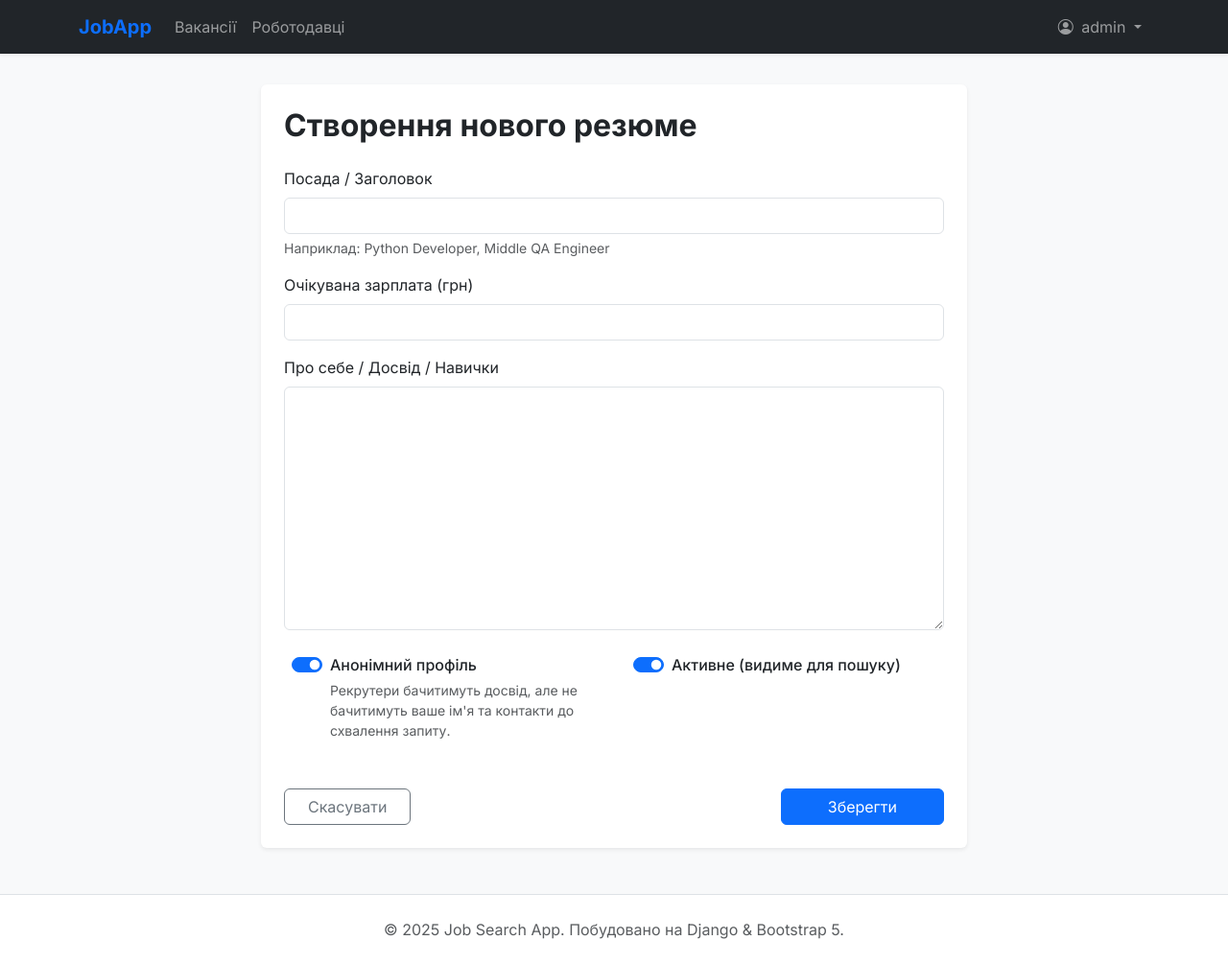
After one commit to dmitrysdevfs/job-app, a Django app: page /resumes/create/ in a window 1280 px wide. The commit adds this page. Shown: the whole page at 96% size. Run offline with Django 5.2, Linux system fonts and the light colour scheme; a user stored in the database is signed in.

Commit message:
Implement Resume management (CRUD) for candidates

```diff
--- a/job_search/urls.py
+++ b/job_search/urls.py
@@ -25,6 +25,7 @@ urlpatterns = [
     path("admin/", admin.site.urls),
     path("accounts/", include("django.contrib.auth.urls")),
     path("users/", include("user.urls")),
+    path("resumes/", include("resume.urls")),
     path("", index),
     path("vacancies/", include("vacancy.urls")),
     path("employers/", include("employer.urls")),
--- /dev/null
+++ b/resume/urls.py
@@ -0,0 +1,11 @@
+from django.urls import path
+from . import views
+
+app_name = 'resume'
+
+urlpatterns = [
+    path('', views.ResumeListView.as_view(), name='list'),
+    path('create/', views.ResumeCreateView.as_view(), name='create'),
+    path('<int:pk>/edit/', views.ResumeUpdateView.as_view(), name='update'),
+    path('<int:pk>/delete/', views.ResumeDeleteView.as_view(), name='delete'),
+]
--- a/resume/views.py
+++ b/resume/views.py
@@ -1,3 +1,42 @@
-from django.shortcuts import render
+from django.views.generic import ListView, CreateView, UpdateView, DeleteView
+from django.contrib.auth.mixins import LoginRequiredMixin, UserPassesTestMixin
+from django.urls import reverse_lazy
+from .models import Resume
 
-# Create your views here.
+class ResumeListView(LoginRequiredMixin, ListView):
+    model = Resume
+    template_name = 'resume/resume_list.html'
+    context_object_name = 'resumes'
+
+    def get_queryset(self):
+        # Candidates only see their own resumes
+        return Resume.objects.filter(user=self.request.user).order_by('-updated_at')
+
+class ResumeCreateView(LoginRequiredMixin, CreateView):
+    model = Resume
+    fields = ['title', 'description', 'expected_salary', 'is_anonymous', 'is_active']
+    template_name = 'resume/resume_form.html'
+    success_url = reverse_lazy('resume:list')
+
+    def form_valid(self, form):
+        form.instance.user = self.request.user
+        return super().form_valid(form)
+
+class ResumeUpdateView(LoginRequiredMixin, UserPassesTestMixin, UpdateView):
+    model = Resume
+    fields = ['title', 'description', 'expected_salary', 'is_anonymous', 'is_active']
+    template_name = 'resume/resume_form.html'
+    success_url = reverse_lazy('resume:list')
+
+    def test_func(self):
+        resume = self.get_object()
+        return self.request.user == resume.user
+
+class ResumeDeleteView(LoginRequiredMixin, UserPassesTestMixin, DeleteView):
+    model = Resume
+    template_name = 'resume/resume_confirm_delete.html'
+    success_url = reverse_lazy('resume:list')
+
+    def test_func(self):
+        resume = self.get_object()
+        return self.request.user == resume.user
--- /dev/null
+++ b/templates/resume/resume_form.html
@@ -0,0 +1,84 @@
+{% extends "base.html" %}
+
+{% block title %}{% if object %}Редагування{% else %}Створення{% endif %} резюме | JobApp{% endblock %}
+
+{% block content %}
+<div class="row justify-content-center">
+  <div class="col-md-8">
+    <div class="card shadow-sm border-0 mt-2">
+      <div class="card-body p-4">
+        <h2 class="card-title fw-bold mb-4">
+          {% if object %}Редагування резюме{% else %}Створення нового резюме{% endif %}
+        </h2>
+
+        <form method="post">
+          {% csrf_token %}
+
+          <div class="mb-3">
+            <label for="{{ form.title.id_for_label }}" class="form-label">Посада / Заголовок</label>
+            {{ form.title }}
+            {% if form.title.errors %}
+            <div class="text-danger small mt-1">{% for error in form.title.errors %}{{ error }}{% endfor %}</div>
+            {% endif %}
+            <div class="form-text">Наприклад: Python Developer, Middle QA Engineer</div>
+          </div>
+
+          <div class="mb-3">
+            <label for="{{ form.expected_salary.id_for_label }}" class="form-label">Очікувана зарплата (грн)</label>
+            {{ form.expected_salary }}
+            {% if form.expected_salary.errors %}
+            <div class="text-danger small mt-1">{% for error in form.expected_salary.errors %}{{ error }}{% endfor %}
+            </div>
+            {% endif %}
+          </div>
+
+          <div class="mb-3">
+            <label for="{{ form.description.id_for_label }}" class="form-label">Про себе / Досвід / Навички</label>
+            {{ form.description }}
+            {% if form.description.errors %}
+            <div class="text-danger small mt-1">{% for error in form.description.errors %}{{ error }}{% endfor %}</div>
+            {% endif %}
+          </div>
+
+          <div class="row mb-4">
+            <div class="col-md-6">
+              <div class="form-check form-switch p-0 ps-5 mt-2">
+                {{ form.is_anonymous }}
+                <label class="form-check-label fw-medium" for="{{ form.is_anonymous.id_for_label }}">
+                  Анонімний профіль
+                </label>
+                <div class="form-text small">Рекрутери бачитимуть досвід, але не бачитимуть ваше ім'я та контакти до
+                  схвалення запиту.</div>
+              </div>
+            </div>
+            <div class="col-md-6">
+              <div class="form-check form-switch p-0 ps-5 mt-2">
+                {{ form.is_active }}
+                <label class="form-check-label fw-medium" for="{{ form.is_active.id_for_label }}">
+                  Активне (видиме для пошуку)
+                </label>
+              </div>
+            </div>
+          </div>
+
+          <div class="d-flex justify-content-between mt-5">
+            <a href="{% url 'resume:list' %}" class="btn btn-outline-secondary px-4">Скасувати</a>
+            <button type="submit" class="btn btn-primary px-5">Зберегти</button>
+          </div>
+        </form>
+      </div>
+    </div>
+  </div>
+</div>
+
+<script>
+  // Add Bootstrap classes
+  document.querySelectorAll('input, select, textarea').forEach(el => {
+    if (el.tagName === 'INPUT' && el.type === 'checkbox') {
+      el.classList.add('form-check-input');
+    } else {
+      el.classList.add('form-control');
+    }
+  });
+</script>
+{% endblock %}
--- a/templates/user/dashboard_candidate.html
+++ b/templates/user/dashboard_candidate.html
@@ -6,8 +6,8 @@
 <div class="row">
   <div class="col-md-3">
     <div class="list-group shadow-sm">
-      <a href="#" class="list-group-item list-group-item-action active">Огляд</a>
-      <a href="#" class="list-group-item list-group-item-action">Мої резюме</a>
+      <a href="{% url 'user:dashboard' %}" class="list-group-item list-group-item-action active">Огляд</a>
+      <a href="{% url 'resume:list' %}" class="list-group-item list-group-item-action">Мої резюме</a>
       <a href="#" class="list-group-item list-group-item-action">Збережені вакансії</a>
       <a href="#" class="list-group-item list-group-item-action">Відгуки</a>
       <a href="#" class="list-group-item list-group-item-action">Налаштування</a>
```
Also changed, not shown: templates/resume/resume_confirm_delete.html (added, +25 -0 lines), templates/resume/resume_list.html (added, +65 -0 lines).
